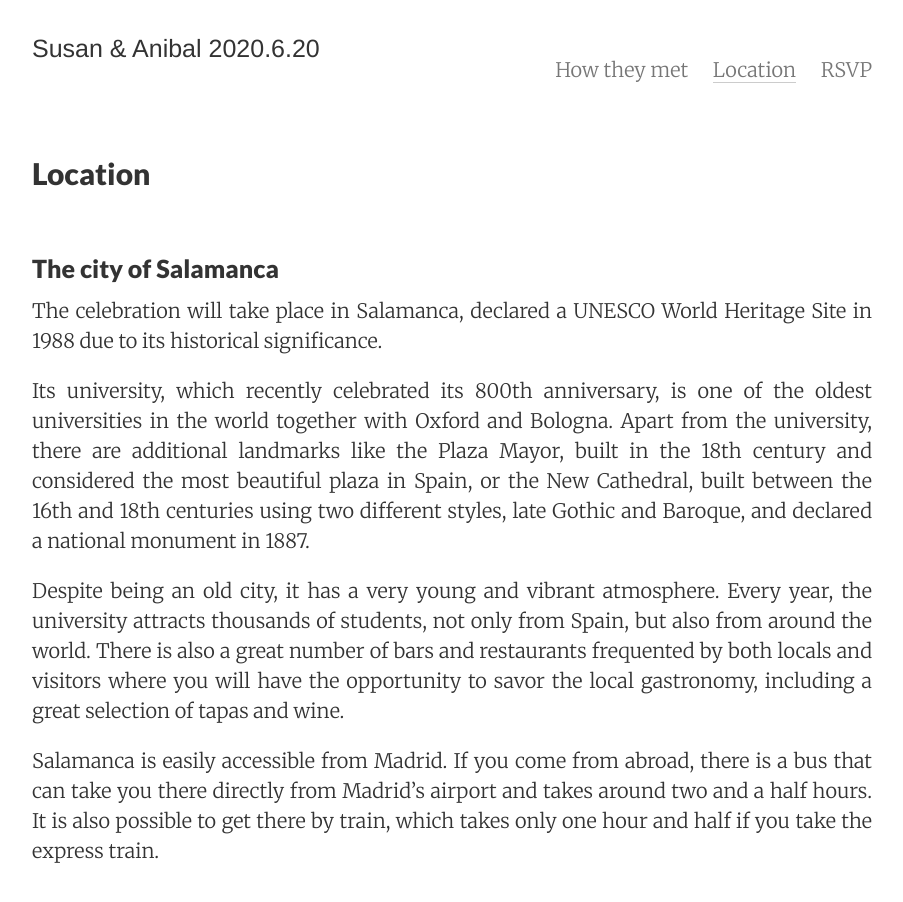
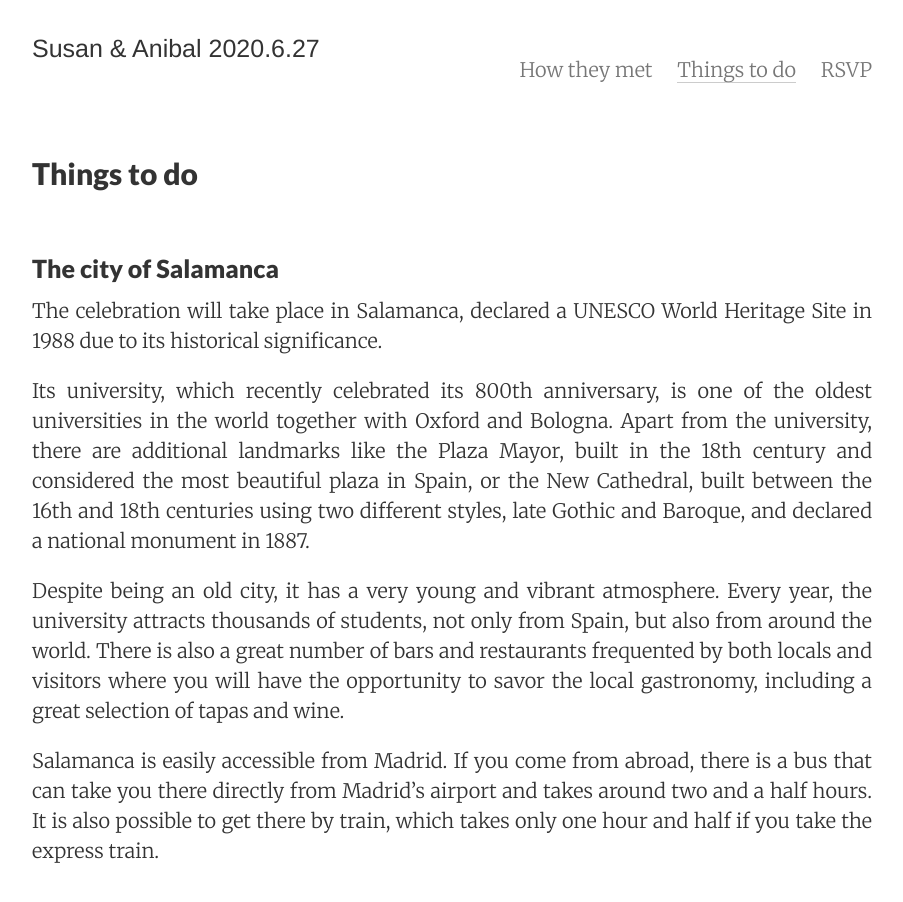
Before and after one commit to fengtingzhang/susanandanibal, a Jekyll site: the page built from location.md, in a window 1280 px wide, cut to the strip 0-932 px from the top of the page. Shown: the top 902 px of the strip, without its empty margins (188-1091 px from the left). Built offline with Jekyll 4.4.1, drawn with Linux system fonts in a browser that asks for light colours; some web fonts are replaced.

Commit message:
change the date and title

```diff
--- a/_config.yml
+++ b/_config.yml
@@ -1,5 +1,5 @@
 # Site settings
-title:       Susan & Anibal 2020.6.20
+title:       Susan & Anibal 2020.6.27
 email:       info@fengtingzhang.com
 author:      Susan Zhang
 description: "A website for Susan and Anibal's wedding"
--- a/location.md
+++ b/location.md
@@ -1,6 +1,6 @@
 ---
 layout: page
-title: Location
+title: Things to do
 permalink: /location/
 tags: location
 ---
```
